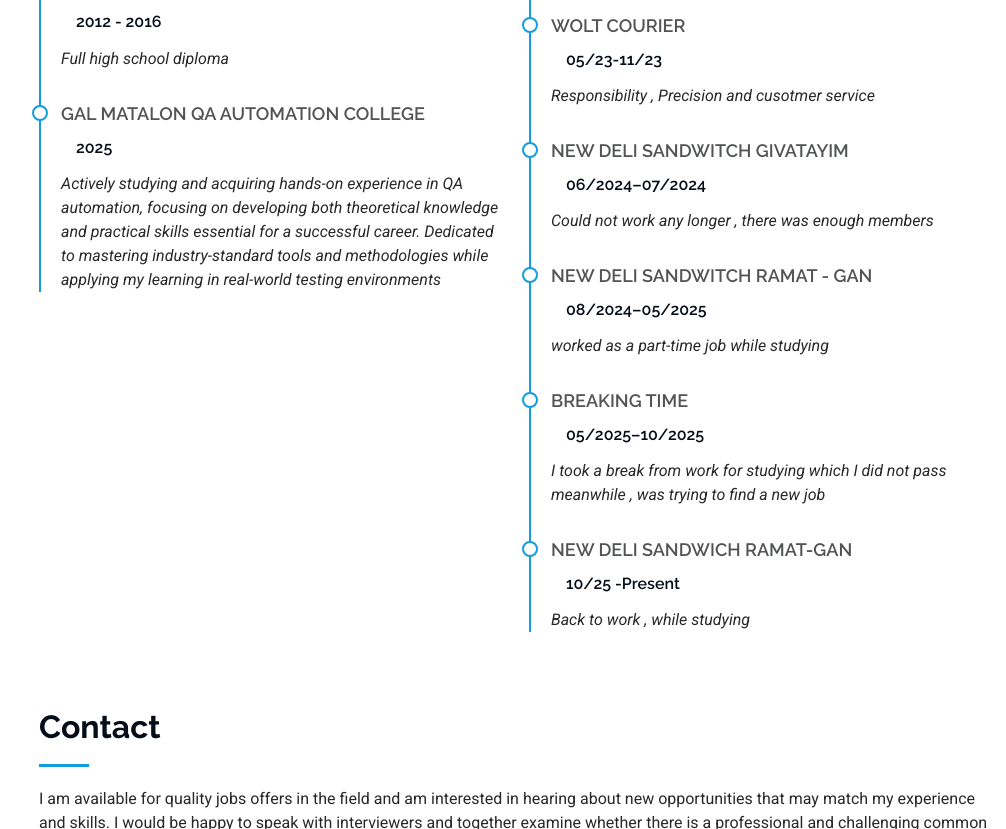
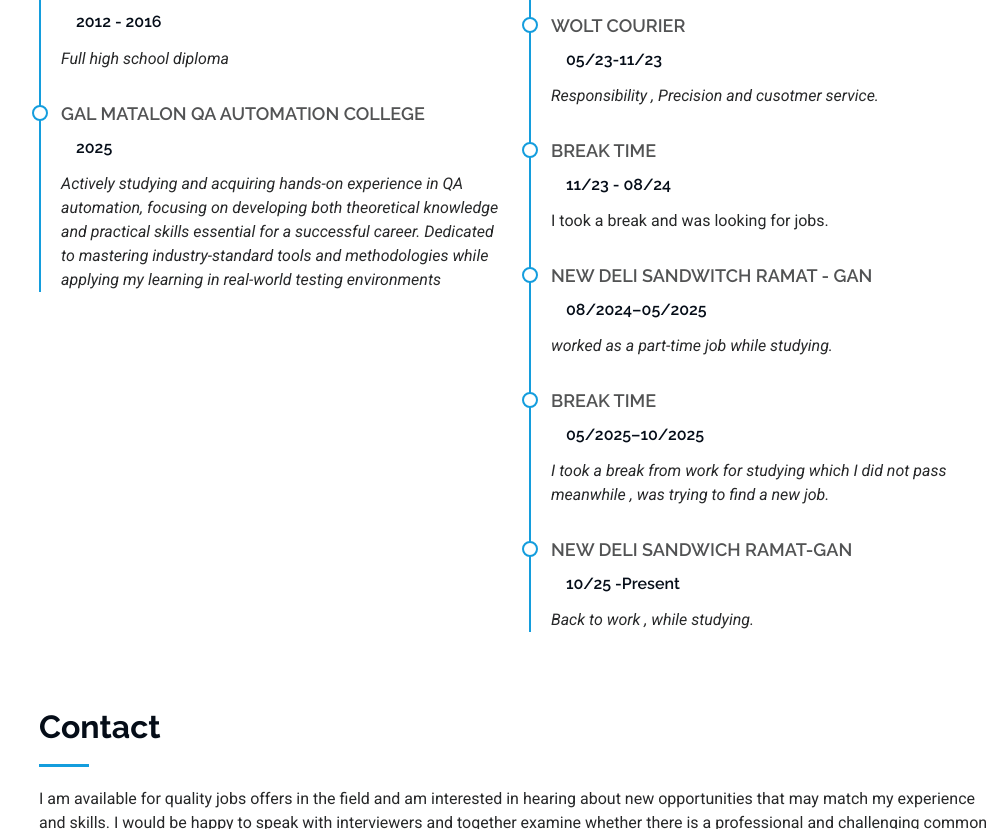
Before and after one commit to yairst2408-tech/Protfolio-website, a plain HTML site: page index.html in a window 1280 px wide. Shown: the part 2611-3440 px from the top of the page, without its empty margins (273-1279 px from the left). Drawn offline with nearby package versions, Linux system fonts and the light colour scheme.

Commit message:
Add files via upload

```diff
--- a/index.html
+++ b/index.html
@@ -233,7 +233,7 @@ A curious and rapid learner who excels at solving complex challenges and perform
             <div class="resume-item">
               <h4>Military service </h4>
               <h5>2016-2018</h5>
-              <p><em>Facilities security guard </em></p>
+              <p><em>Facilities security guard. </em></p>
 
             </div><!-- Edn Resume Item -->
 
@@ -244,7 +244,7 @@ A curious and rapid learner who excels at solving complex challenges and perform
               <h5>2018-2023</h5>
               <p><em>Tried Various studies , a degree in Computer Science which I
               did not pass. In Addition , tried a course in Cyber which I passed but
-              did not find a job with this</em></p>
+              did not find a job with this.</em></p>
 
             </div><!-- Edn Resume Item -->
 
@@ -254,36 +254,36 @@ A curious and rapid learner who excels at solving complex challenges and perform
               <div class="resume-item">
               <h4> Wolt Courier</h4>
               <h5>05/23-11/23</h5>
-              <p><em>Responsibility , Precision  and cusotmer service </em></p>
+              <p><em>Responsibility , Precision  and cusotmer service. </em></p>
 
             </div><!-- Edn Resume Item -->
 
               <div class="resume-item">
-              <h4> New Deli Sandwitch Givatayim</h4>
-              <h5>06/2024–07/2024</h5>
-              <p><em>Could not work any longer , there was enough members  </em></p>
+              <h4> Break Time</h4>
+              <h5>11/23 - 08/24</h5>
+              <p>I took a break and was looking for jobs. </p>
 
             </div><!-- Edn Resume Item -->
 
                    <div class="resume-item">
               <h4> New Deli Sandwitch Ramat - Gan</h4>
               <h5>08/2024–05/2025</h5>
-              <p><em>worked as a part-time job while studying  </em></p>
+              <p><em>worked as a part-time job while studying.  </em></p>
 
             </div><!-- Edn Resume Item -->
 
                      <div class="resume-item">
-              <h4> Breaking time </h4>
+              <h4> Break time </h4>
               <h5>05/2025–10/2025 </h5>
               <p><em>I took a break from work for studying which I did not pass
-              meanwhile , was trying to find a new job </em></p>
+              meanwhile , was trying to find a new job. </em></p>
 
             </div><!-- Edn Resume Item -->
 
                         <div class="resume-item">
               <h4> New Deli Sandwich Ramat-Gan </h4>
               <h5>10/25 -Present </h5>
-              <p><em>Back to work , while studying </em></p>
+              <p><em>Back to work , while studying. </em></p>
 
             </div><!-- Edn Resume Item -->
 
```
